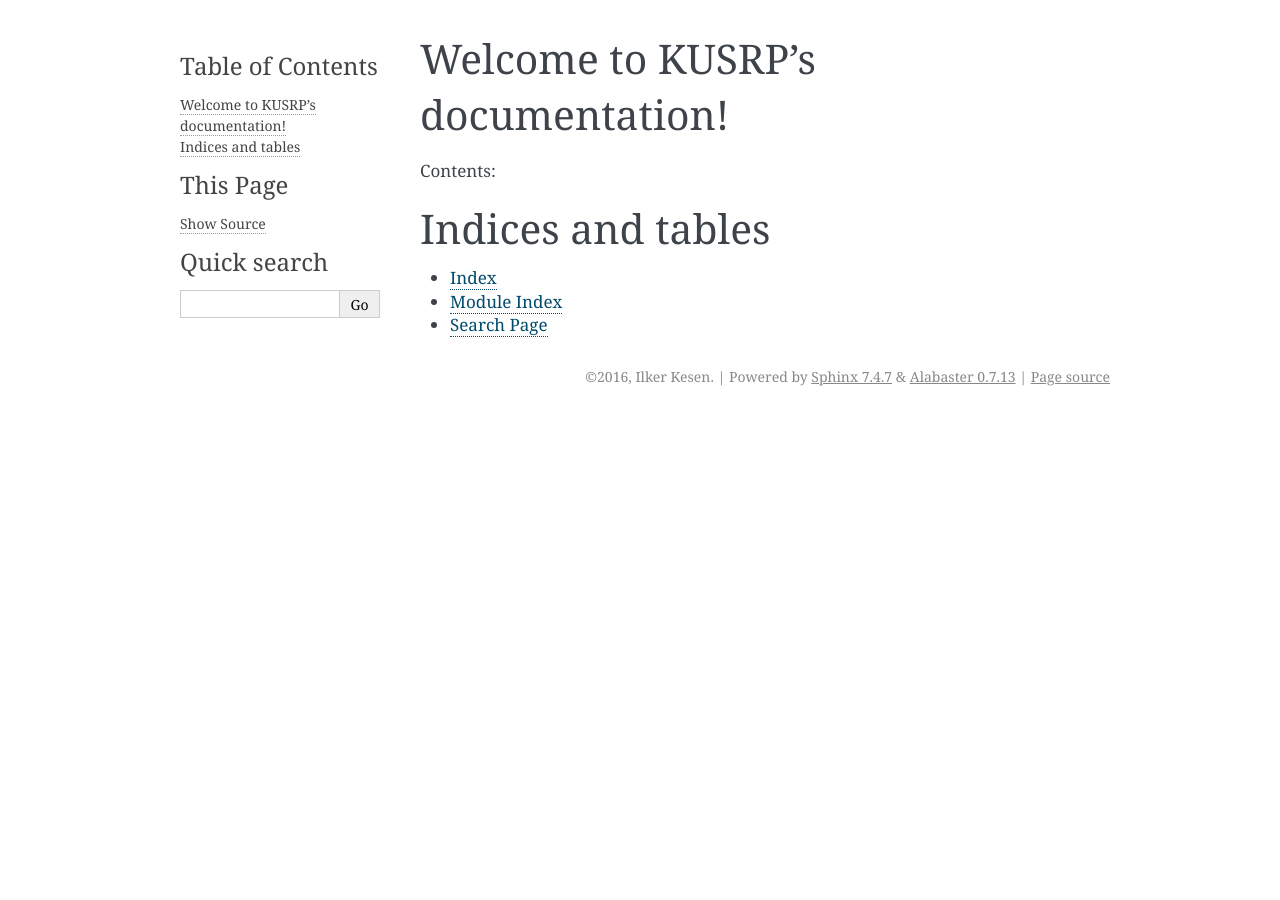
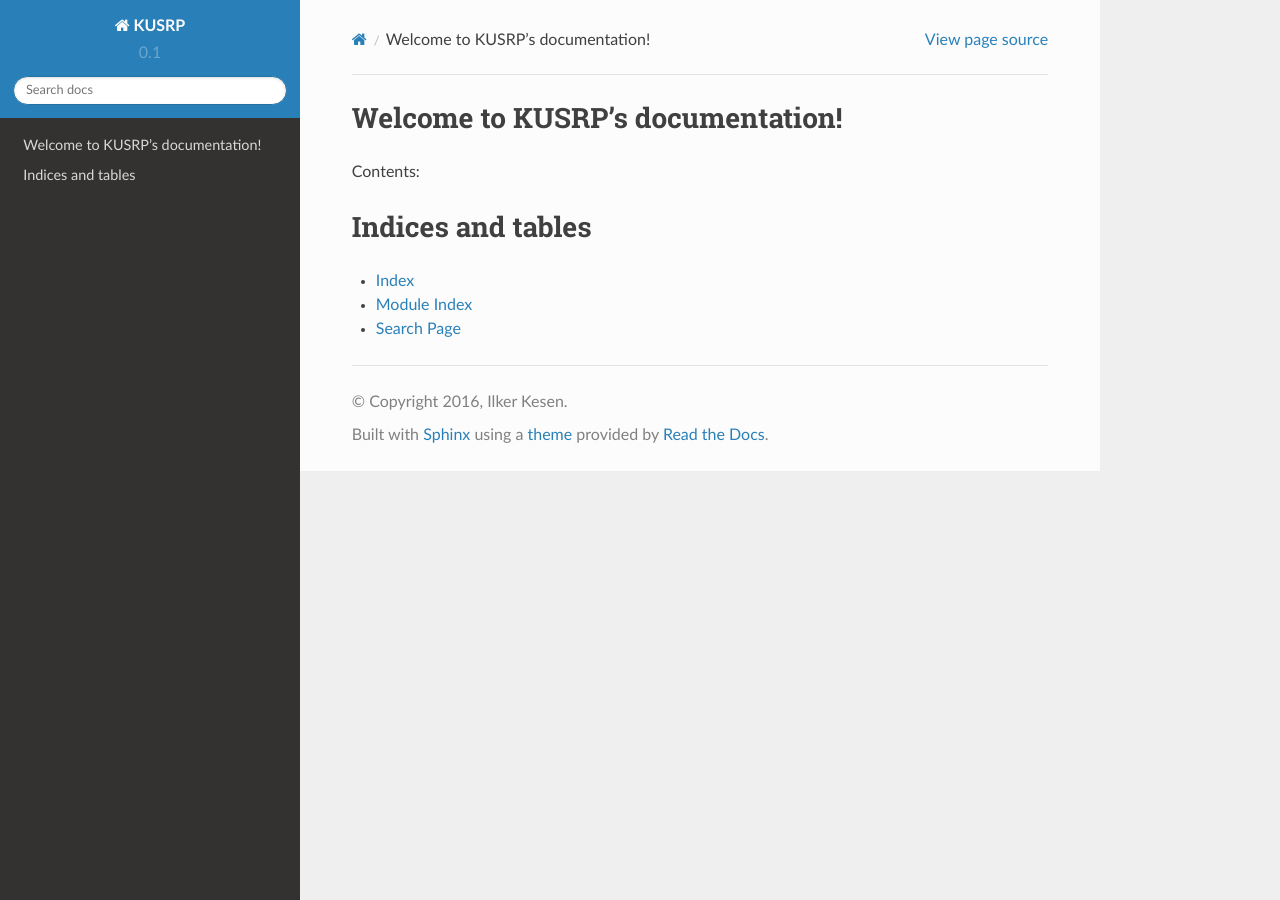
Before and after one commit to ilkerkesen/show-and-tell, a Sphinx documentation site: the page built from docs/index.rst, in a window 1280 px wide. Built offline with Sphinx 7.4.7 and the Read the Docs theme 2.0.0, drawn with Linux system fonts in a browser that asks for light colours.

Commit message:
switch to sphinx_rtd_theme

```diff
--- a/docs/conf.py
+++ b/docs/conf.py
@@ -15,6 +15,8 @@
 import sys
 import os
 import shlex
+import sphinx_rtd_theme
+
 
 # If extensions (or modules to document with autodoc) are in another directory,
 # add these directories to sys.path here. If the directory is relative to the
@@ -111,7 +113,7 @@
 
 # The theme to use for HTML and HTML Help pages.  See the documentation for
 # a list of builtin themes.
-html_theme = 'alabaster'
+html_theme = 'sphinx_rtd_theme'
 
 # Theme options are theme-specific and customize the look and feel of a theme
 # further.  For a list of options available for each theme, see the
@@ -119,7 +121,7 @@
 #html_theme_options = {}
 
 # Add any paths that contain custom themes here, relative to this directory.
-#html_theme_path = []
+html_theme_path = [sphinx_rtd_theme.get_html_theme_path()]
 
 # The name for this set of Sphinx documents.  If None, it defaults to
 # "<project> v<release> documentation".
--- /dev/null
+++ b/docs/requirements.txt
@@ -0,0 +1,2 @@
+sphinx
+sphinx_rtd_theme
```
